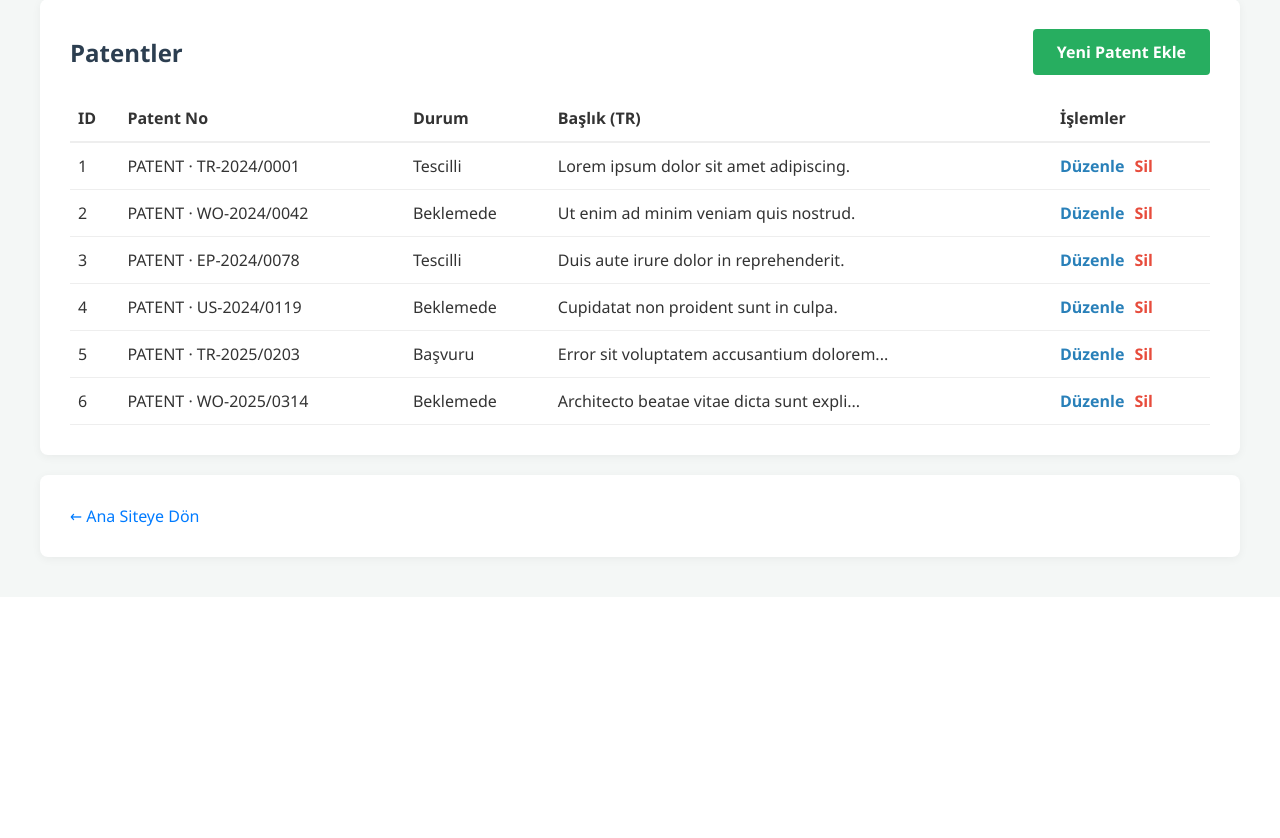
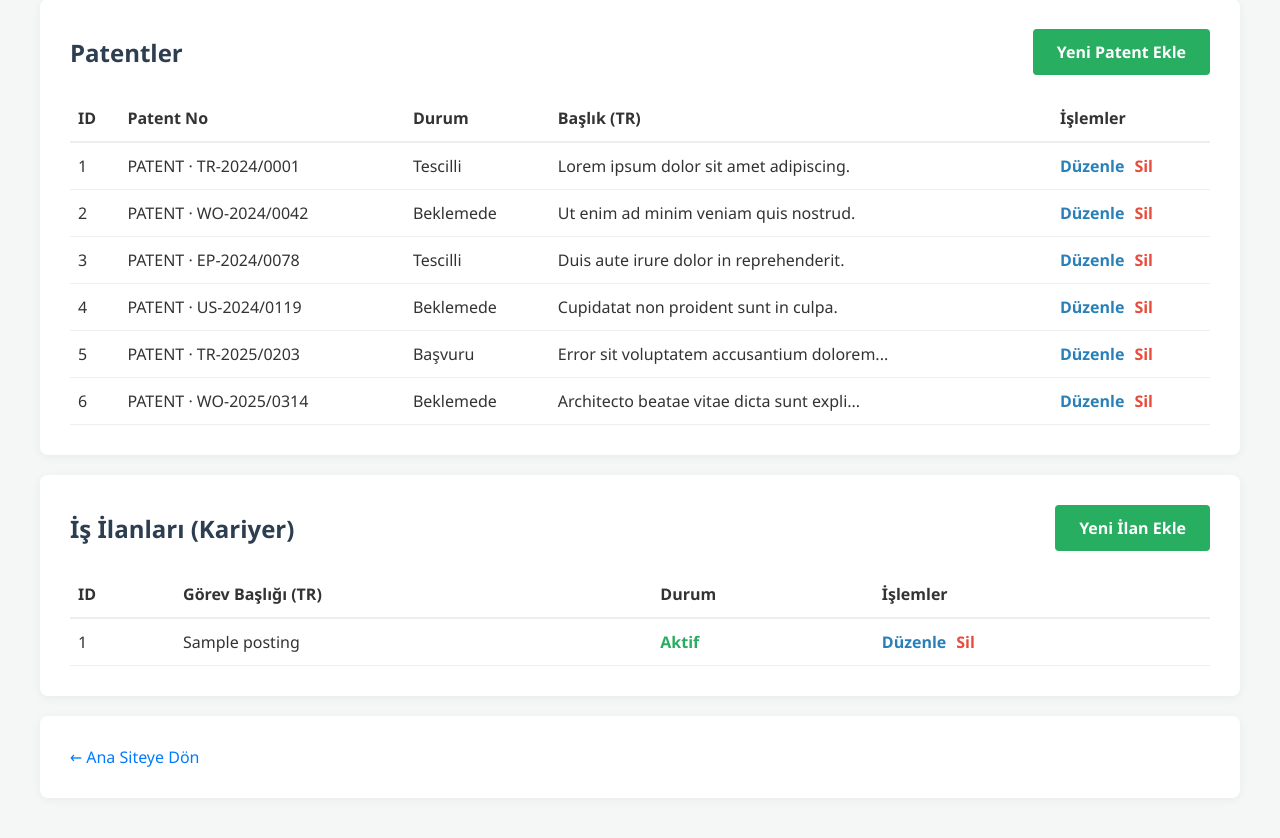
Before and after one commit to ardagencer1206/gngtechCMS, a Flask app: page /admin in a window 1280 px wide. Shown: the part 841-1679 px from the top of the page. Before the commit the page ends 1405 px from the top, so only its background shows below. Run offline with Flask 3, Linux system fonts and the light colour scheme; the visitor is signed in with stand-in values (Sample User, id 1); tables that the repository leaves empty hold one stand-in row (values such as "Sample post").

Commit message:
Update admin.html

```diff
--- a/templates/admin.html
+++ b/templates/admin.html
@@ -219,6 +219,49 @@
         </div>
 
         <div class="card" style="margin-top: 20px;">
+            <div style="display: flex; justify-content: space-between; align-items: center; margin-bottom: 20px;">
+                <h2 style="margin: 0;">İş İlanları (Kariyer)</h2>
+                <a href="{{ url_for('admin_career_add') }}" class="btn-submit" style="margin-top: 0; text-decoration: none;">Yeni İlan Ekle</a>
+            </div>
+
+            {% if jobs %}
+            <table style="width: 100%; border-collapse: collapse; text-align: left;">
+                <thead>
+                    <tr style="border-bottom: 2px solid #eee;">
+                        <th style="padding: 12px 8px;">ID</th>
+                        <th style="padding: 12px 8px;">Görev Başlığı (TR)</th>
+                        <th style="padding: 12px 8px;">Durum</th>
+                        <th style="padding: 12px 8px;">İşlemler</th>
+                    </tr>
+                </thead>
+                <tbody>
+                    {% for job in jobs %}
+                    <tr style="border-bottom: 1px solid #eee;">
+                        <td style="padding: 12px 8px;">{{ job.id }}</td>
+                        <td style="padding: 12px 8px;">{{ job.title_tr }}</td>
+                        <td style="padding: 12px 8px;">
+                            {% if job.is_active %}
+                            <span style="color: #27ae60; font-weight: bold;">Aktif</span>
+                            {% else %}
+                            <span style="color: #e74c3c; font-weight: bold;">Pasif</span>
+                            {% endif %}
+                        </td>
+                        <td style="padding: 12px 8px; display: flex; gap: 10px;">
+                            <a href="{{ url_for('admin_career_edit', id=job.id) }}" style="color: #2980b9; text-decoration: none; font-weight: bold;">Düzenle</a>
+                            <form action="{{ url_for('admin_career_delete', id=job.id) }}" method="POST" style="margin: 0;" onsubmit="return confirm('Bu iş ilanını silmek istediğinize emin misiniz?');">
+                                <button type="submit" style="background: none; border: none; color: #e74c3c; cursor: pointer; padding: 0; font-weight: bold; font-family: inherit; font-size: inherit;">Sil</button>
+                            </form>
+                        </td>
+                    </tr>
+                    {% endfor %}
+                </tbody>
+            </table>
+            {% else %}
+            <p>Kayıtlı iş ilanı bulunmamaktadır.</p>
+            {% endif %}
+        </div>
+
+        <div class="card" style="margin-top: 20px;">
             <a href="{{ url_for('index') }}" style="color: #007bff; text-decoration: none;">&larr; Ana Siteye Dön</a>
         </div>
     </div>
```
